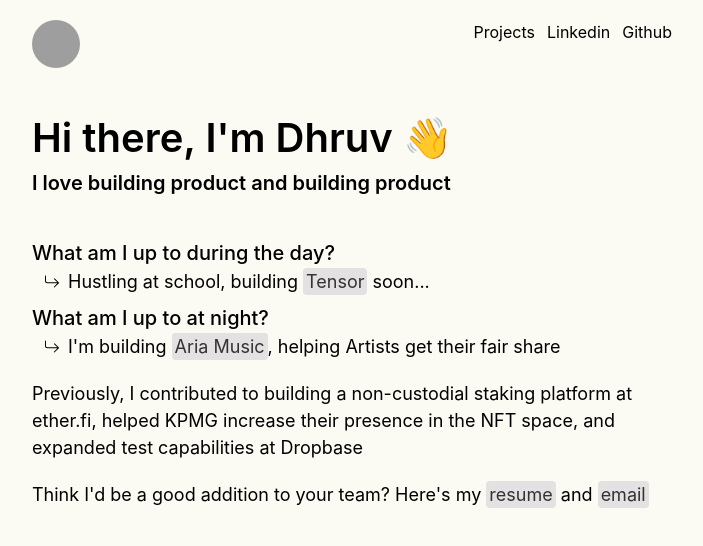
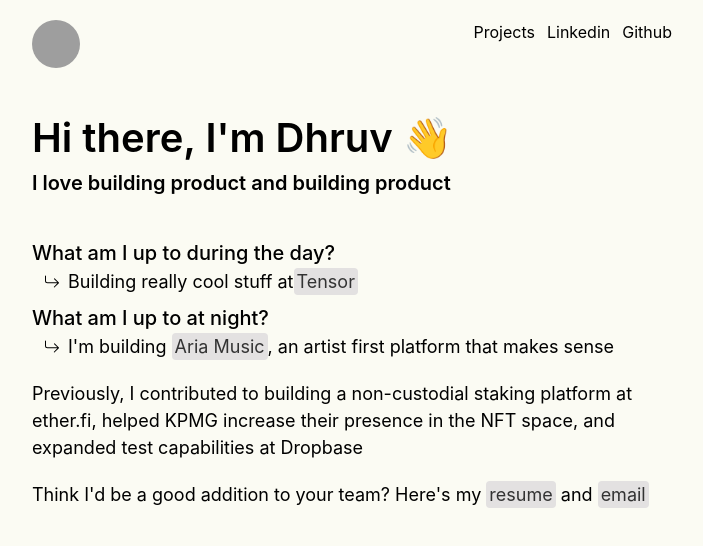
Before and after one commit to dbvora03/portfolio, a Next.js app: page / in a window 1280 px wide. Shown: the top 546 px of the page, without its empty margins (288-991 px from the left). Built offline with nearby package versions, Linux system fonts and the light colour scheme; grey boxes are pictures that could not be loaded.

Commit message:
update portfolio page

```diff
--- a/src/components/home/CurrentWork.tsx
+++ b/src/components/home/CurrentWork.tsx
@@ -1,7 +1,7 @@
-import React from 'react'
-import { Text, Flex, Box } from '@chakra-ui/react'
-import { BsArrowReturnRight } from 'react-icons/bs'
-import Strong from './Strong'
+import React from "react";
+import { Text, Flex, Box } from "@chakra-ui/react";
+import { BsArrowReturnRight } from "react-icons/bs";
+import Strong from "./Strong";
 
 const CurrentWork = () => {
   return (
@@ -11,9 +11,10 @@ const CurrentWork = () => {
           What am I up to during the day?
         </Text>
         <Flex alignItems={"center"} pl={3} gap={2}>
-          <BsArrowReturnRight color="black"/>
+          <BsArrowReturnRight color="black" />
           <Text color="black" fontSize={18}>
-            Hustling at school, building <Strong link={"https://www.tensor.trade/"}>Tensor</Strong> soon...
+            Building really cool stuff at
+            <Strong link={"https://www.tensor.trade/"}>Tensor</Strong>
           </Text>
         </Flex>
       </Box>
@@ -22,14 +23,16 @@ const CurrentWork = () => {
           What am I up to at night?
         </Text>
         <Flex alignItems={"center"} pl={3} gap={2}>
-          <BsArrowReturnRight color="black"/>
+          <BsArrowReturnRight color="black" />
           <Text color="black" fontSize={18}>
-            I{"'"}m building <Strong link="https://www.ariamusic.co/">Aria Music</Strong>, helping Artists get their fair share
+            I{"'"}m building{" "}
+            <Strong link="https://www.ariamusic.co/">Aria Music</Strong>, an
+            artist first platform that makes sense
           </Text>
         </Flex>
       </Box>
     </Flex>
-  )
-}
+  );
+};
 
-export default CurrentWork
+export default CurrentWork;
--- a/src/components/home/ProjectItem.tsx
+++ b/src/components/home/ProjectItem.tsx
@@ -4,7 +4,6 @@ import { GoLinkExternal } from "react-icons/go"
 
 const ProjectItem = ({description, title, link}: {description: string, title: string, link?: string}) => {
 
-  console.log(link)
   return (
     <Flex flexDirection="column" gap={2}>
       <Flex alignItems={"center"} gap={2}>
--- a/src/utils/projects.json
+++ b/src/utils/projects.json
@@ -1,4 +1,10 @@
 [
+  {
+    "title": "Ai is dev",
+    "description": "A self serve AI token platform where you can create your own SPL or ERC-20 token using AI",
+    "link": "https://aiis.dev/",
+    "type": "other"
+  },
   {
     "title": "Favella Friday (In progress)",
     "description": "A collaborative Brazilian phonk sound board built with some socket magic on a Go server",
```
Also changed, not shown: 2 other files (tests, documents, lock files or other folders).
